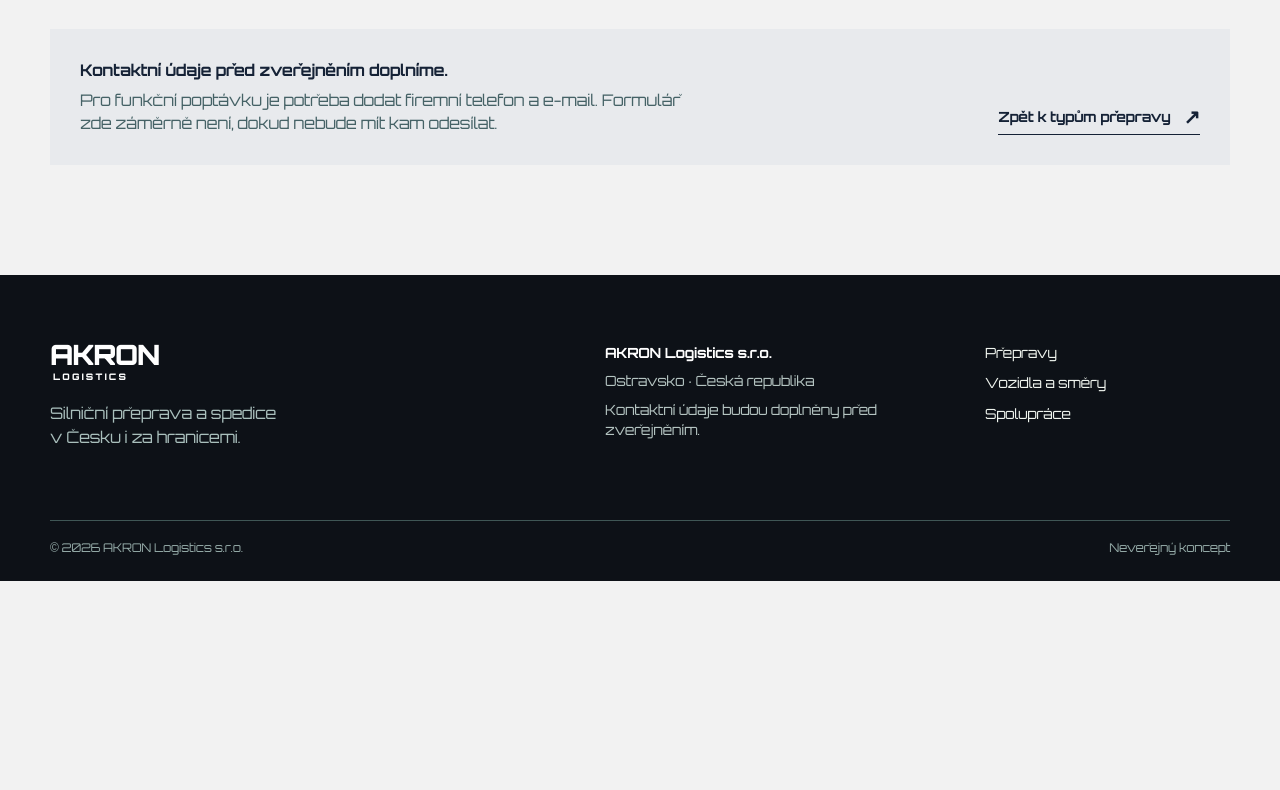
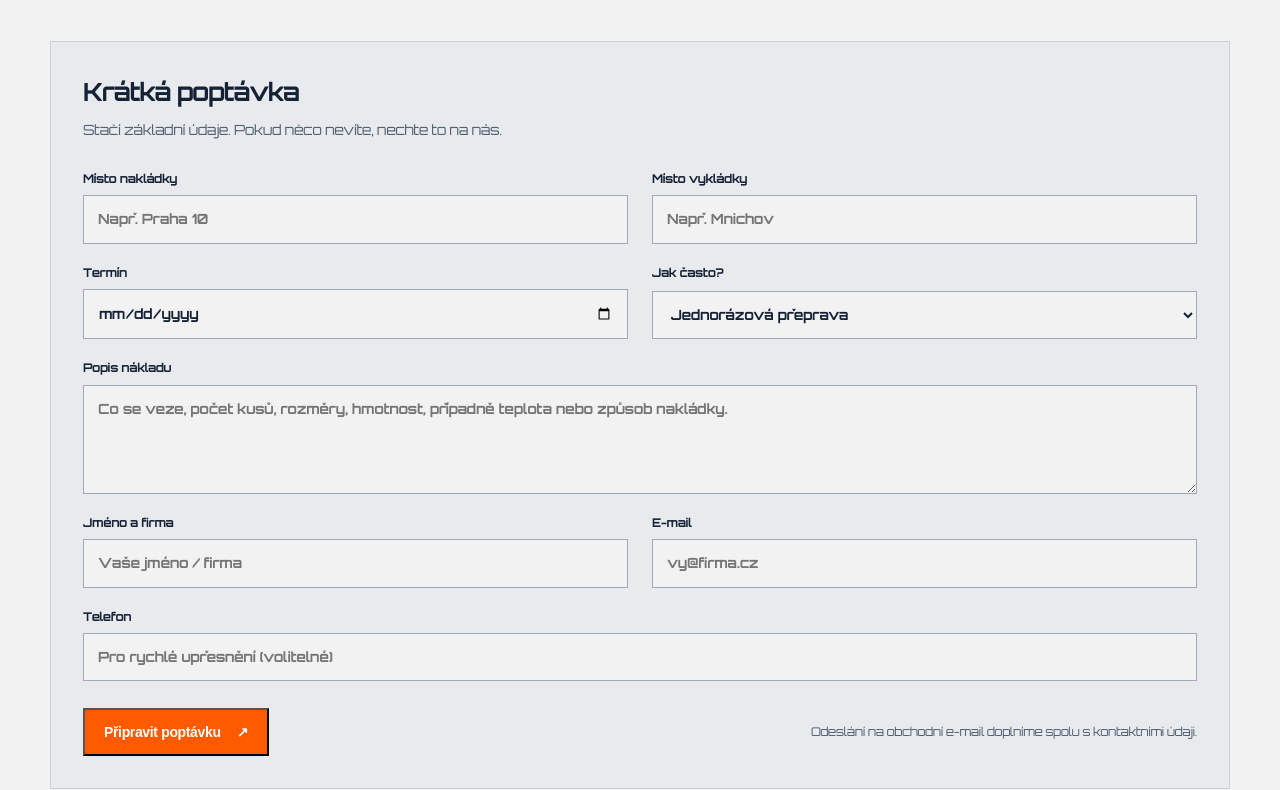
Before and after one commit to kubinsolny-design/akron-logistics-web, a Next.js app: page /spoluprace in a window 1280 px wide. Shown: the part 2003-2793 px from the top of the page. Before the commit the page ends 2584 px from the top, so only its background shows below. Built offline with nearby package versions, Linux system fonts and the light colour scheme.

Commit message:
Add transport inquiry form

```diff
--- /dev/null
+++ b/app/form.css
@@ -0,0 +1,80 @@
+.inquiry-form {
+  margin-top: 42px;
+  padding: 32px;
+  background: #e8eaed;
+  border: 1px solid var(--line);
+}
+
+.form-heading h3 {
+  margin: 0;
+  font-size: 25px;
+  letter-spacing: -.05em;
+}
+
+.form-heading p {
+  margin: 9px 0 0;
+  color: #526174;
+  font-size: 14px;
+}
+
+.form-grid {
+  display: grid;
+  grid-template-columns: 1fr 1fr;
+  gap: 20px 24px;
+  margin-top: 30px;
+}
+
+.form-grid label {
+  display: grid;
+  gap: 8px;
+  color: var(--ink);
+  font-size: 12px;
+  font-weight: 700;
+}
+
+.form-grid input, .form-grid select, .form-grid textarea {
+  width: 100%;
+  border: 1px solid #9daab9;
+  border-radius: 0;
+  background: #f2f2f2;
+  color: var(--ink);
+  padding: 13px 14px;
+  font: inherit;
+  font-size: 14px;
+  letter-spacing: -.02em;
+}
+
+.form-grid textarea { resize: vertical; min-height: 106px; }
+.form-grid input:focus, .form-grid select:focus, .form-grid textarea:focus { outline: 3px solid #ff5a00; outline-offset: 2px; }
+.form-wide { grid-column: 1 / -1; }
+
+.form-action {
+  display: flex;
+  justify-content: space-between;
+  align-items: center;
+  gap: 24px;
+  margin-top: 27px;
+}
+
+.form-action p, .form-feedback {
+  margin: 0;
+  color: #526174;
+  font-size: 12px;
+  line-height: 1.55;
+}
+
+.form-feedback {
+  margin-top: 18px;
+  padding: 14px 16px;
+  border-left: 4px solid #ff5a00;
+  background: #f2f2f2;
+  color: var(--ink);
+}
+
+@media (max-width: 750px) {
+  .inquiry-form { margin-top: 28px; padding: 24px 18px; }
+  .form-grid { grid-template-columns: 1fr; gap: 17px; margin-top: 25px; }
+  .form-wide { grid-column: auto; }
+  .form-action { display: block; }
+  .form-action p { margin-top: 17px; }
+}
--- /dev/null
+++ b/app/inquiry-form.tsx
@@ -0,0 +1,30 @@
+'use client'
+
+import { FormEvent, useState } from 'react'
+
+export function InquiryForm() {
+  const [prepared, setPrepared] = useState(false)
+
+  function handleSubmit(event: FormEvent<HTMLFormElement>) {
+    event.preventDefault()
+    setPrepared(true)
+  }
+
+  return (
+    <form className="inquiry-form" onSubmit={handleSubmit}>
+      <div className="form-heading"><h3>Krátká poptávka</h3><p>Stačí základní údaje. Pokud něco nevíte, nechte to na nás.</p></div>
+      <div className="form-grid">
+        <label> Místo nakládky <input required name="pickup" autoComplete="address-level2" placeholder="Např. Praha 10" /> </label>
+        <label> Místo vykládky <input required name="delivery" autoComplete="address-level2" placeholder="Např. Mnichov" /> </label>
+        <label> Termín <input required name="date" type="date" /> </label>
+        <label> Jak často? <select name="frequency" defaultValue="once"><option value="once">Jednorázová přeprava</option><option value="regular">Pravidelná přeprava</option><option value="unknown">Zatím nevím</option></select> </label>
+        <label className="form-wide"> Popis nákladu <textarea required name="cargo" rows={4} placeholder="Co se veze, počet kusů, rozměry, hmotnost, případně teplota nebo způsob nakládky." /> </label>
+        <label> Jméno a firma <input required name="name" autoComplete="name" placeholder="Vaše jméno / firma" /> </label>
+        <label> E-mail <input required name="email" type="email" autoComplete="email" placeholder="vy@firma.cz" /> </label>
+        <label className="form-wide"> Telefon <input name="phone" type="tel" autoComplete="tel" placeholder="Pro rychlé upřesnění (volitelné)" /> </label>
+      </div>
+      <div className="form-action"><button className="button" type="submit">Připravit poptávku <span aria-hidden="true">↗</span></button><p>Odeslání na obchodní e-mail doplníme spolu s kontaktními údaji.</p></div>
+      {prepared && <p className="form-feedback" role="status">Údaje jsou zkontrolované. Po doplnění obchodního e-mailu formulář napojíme na doručování poptávek.</p>}
+    </form>
+  )
+}
--- a/app/layout.tsx
+++ b/app/layout.tsx
@@ -3,6 +3,7 @@ import localFont from 'next/font/local'
 import './globals.css'
 import './brand.css'
 import './map.css'
+import './form.css'
 import { Footer, Header } from './ui'
 
 const orbitron = localFont({
--- a/app/spoluprace/page.tsx
+++ b/app/spoluprace/page.tsx
@@ -1,6 +1,5 @@
 import type { Metadata } from 'next'
-import Link from 'next/link'
-import { Arrow } from '../ui'
+import { InquiryForm } from '../inquiry-form'
 
 export const metadata: Metadata = { title: 'Spolupráce' }
 
@@ -9,6 +8,6 @@ export default function CooperationPage() {
     <section className="page-hero shell"><p className="eyebrow">Od první zprávy po doručení</p><h1>Zakázku koordinujeme.<br />Vy víte, na čem jste.</h1><p className="lead">Přepravu organizujeme s dopravci, se kterými spolupracujeme. Smyslem není jen sehnat auto, ale sladit trasu, náklad, termín a komunikaci tak, aby vše navazovalo.</p></section>
     <section className="shell process-layout"><div className="process-lead"><h2>Co potřebujeme vědět jako první</h2><p>Odkud a kam se jede, kdy, co vezeme a na koho se obrátit. Když bude potřeba, doptáme se na rozměry, hmotnost, teplotu nebo způsob nakládky.</p></div><div className="process-flow"><article><h3>Poptávka</h3><p>Ujasníme si náklad, termín, trasu a kontakt.</p></article><article><h3>Nalezení řešení</h3><p>Vybereme vhodnou přepravní možnost a zkoordinujeme ji s dopravcem.</p></article><article><h3>Průběh přepravy</h3><p>Jsme v kontaktu a hlídáme návaznost až do doručení.</p></article></div></section>
     <section className="person-section"><div className="shell person-grid"><div className="person-monogram" aria-hidden="true">A</div><div><p className="eyebrow">Jednáte s člověkem, ne s formulářem</p><h2>Adam Bartusek<br /><span>AKRON Logistics</span></h2><p>Vaši přepravu řešíme osobně — od prvních podkladů po předání nákladu. Záleží na tom, aby informace mezi všemi stranami nezůstaly viset.</p></div></div></section>
-    <section className="shell inquiry" id="poptavka"><p className="eyebrow">Poptávka přepravy</p><h2>Máte připravené základní údaje?</h2><div className="inquiry-grid"><p><strong>Nakládka a vykládka</strong>Místo nebo město stačí na začátek.</p><p><strong>Termín</strong>Jednorázově, nebo pravidelně.</p><p><strong>Náklad</strong>Popis, počet kusů, případně rozměry a hmotnost.</p></div><div className="contact-missing"><p><strong>Kontaktní údaje před zveřejněním doplníme.</strong>Pro funkční poptávku je potřeba dodat firemní telefon a e-mail. Formulář zde záměrně není, dokud nebude mít kam odesílat.</p><Link className="text-link" href="/preprava">Zpět k typům přepravy <Arrow /></Link></div></section>
+    <section className="shell inquiry" id="poptavka"><p className="eyebrow">Poptávka přepravy</p><h2>Máte připravené základní údaje?</h2><div className="inquiry-grid"><p><strong>Nakládka a vykládka</strong>Místo nebo město stačí na začátek.</p><p><strong>Termín</strong>Jednorázově, nebo pravidelně.</p><p><strong>Náklad</strong>Popis, počet kusů, případně rozměry a hmotnost.</p></div><InquiryForm /></section>
   </>
 }
```
